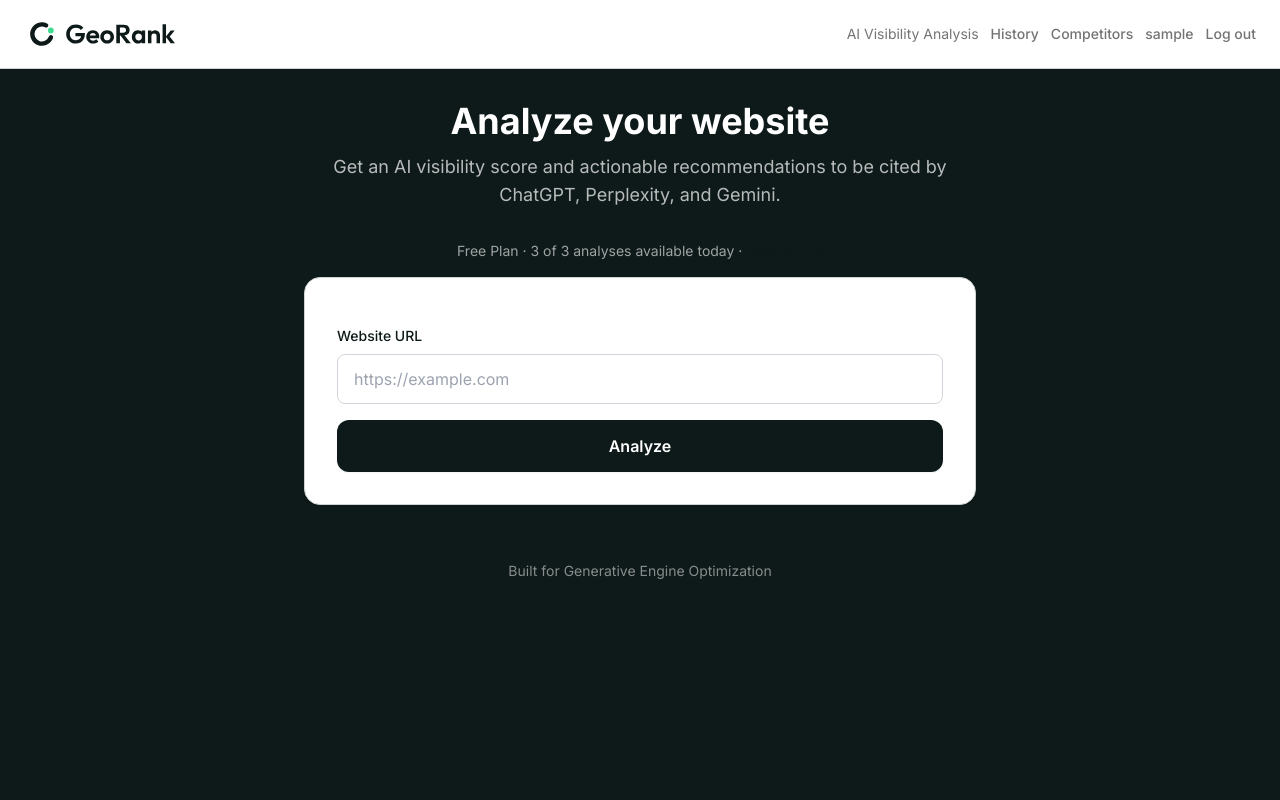
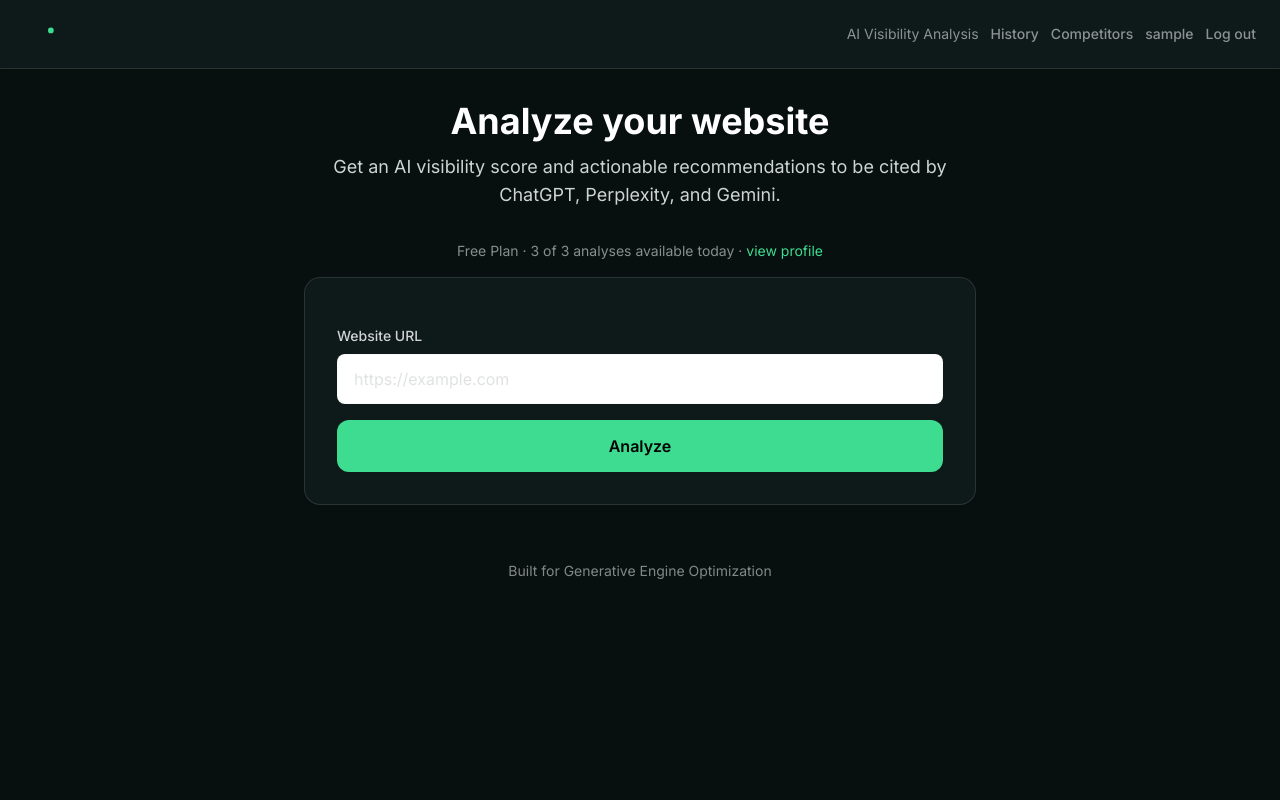
Before and after one commit to Unbot2313/GeoRank, a Django app: page /submit/ in a window 1280 px wide. Run offline with Django 5.2, Linux system fonts and the light colour scheme; the visitor is signed in with stand-in values (Sample User, id 1); data that the repository does not hold is empty; some libraries are stand-ins or nearby versions.

Commit message:
feat: add dark theme tokens

```diff
--- a/accounts/forms.py
+++ b/accounts/forms.py
@@ -13,8 +13,8 @@
 
 
 INPUT_CLASSES = (
-    'w-full px-4 py-3 border border-gray-300 rounded-lg '
-    'focus:ring-2 focus:ring-blue-500 focus:border-transparent '
+    'w-full px-4 py-3 bg-input text-fg placeholder:text-fg-muted border border-line rounded-lg '
+    'focus:ring-2 focus:ring-brand focus:border-transparent '
     'outline-none transition'
 )
 
--- a/accounts/templates/accounts/login.html
+++ b/accounts/templates/accounts/login.html
@@ -5,8 +5,8 @@
 {% block content %}
 <div class="max-w-md mx-auto">
     <div class="text-center mb-8">
-        <h1 class="text-4xl font-bold text-white mb-3">Log in</h1>
-        <p class="text-lg text-white/70">
+        <h1 class="text-4xl font-bold text-fg mb-3">Log in</h1>
+        <p class="text-lg text-fg-secondary">
             Log in to view and create your analyses.
         </p>
     </div>
@@ -51,7 +51,7 @@
                 {% endif %}
             </div>
 
-            <button type="submit" class="w-full bg-brand text-white py-3.5 rounded-xl font-semibold hover:bg-brand-hover active:scale-[0.98] transition-all shadow-sm">
+            <button type="submit" class="w-full bg-brand text-on-brand py-3.5 rounded-xl font-semibold hover:bg-brand-hover active:scale-[0.98] transition-all shadow-sm">
                 Log in
             </button>
         </form>
--- a/accounts/templates/accounts/password_reset_complete.html
+++ b/accounts/templates/accounts/password_reset_complete.html
@@ -20,7 +20,7 @@
         </p>
 
         <a href="{% url 'accounts:login' %}"
-           class="inline-flex justify-center w-full bg-brand text-white py-3.5 rounded-xl font-semibold hover:bg-brand-hover transition">
+           class="inline-flex justify-center w-full bg-brand text-on-brand py-3.5 rounded-xl font-semibold hover:bg-brand-hover transition">
             Log in
         </a>
     </div>
--- a/accounts/templates/accounts/password_reset_confirm.html
+++ b/accounts/templates/accounts/password_reset_confirm.html
@@ -73,7 +73,7 @@
 
             <button
                 type="submit"
-                class="w-full bg-brand text-white py-3.5 rounded-xl font-semibold hover:bg-brand-hover active:scale-[0.98] transition-all shadow-sm"
+                class="w-full bg-brand text-on-brand py-3.5 rounded-xl font-semibold hover:bg-brand-hover active:scale-[0.98] transition-all shadow-sm"
             >
                 Change password
             </button>
@@ -92,7 +92,7 @@
         </p>
 
         <a href="{% url 'accounts:password_reset' %}"
-           class="inline-flex justify-center w-full bg-brand text-white py-3.5 rounded-xl font-semibold hover:bg-brand-hover transition">
+           class="inline-flex justify-center w-full bg-brand text-on-brand py-3.5 rounded-xl font-semibold hover:bg-brand-hover transition">
             Request another link
         </a>
     </div>
--- a/accounts/templates/accounts/password_reset_done.html
+++ b/accounts/templates/accounts/password_reset_done.html
@@ -24,7 +24,7 @@
         </p>
 
         <a href="{% url 'accounts:login' %}"
-           class="inline-flex justify-center w-full bg-brand text-white py-3.5 rounded-xl font-semibold hover:bg-brand-hover transition">
+           class="inline-flex justify-center w-full bg-brand text-on-brand py-3.5 rounded-xl font-semibold hover:bg-brand-hover transition">
             Back to login
         </a>
     </div>
--- a/accounts/templates/accounts/password_reset_form.html
+++ b/accounts/templates/accounts/password_reset_form.html
@@ -50,7 +50,7 @@
 
             <button
                 type="submit"
-                class="w-full bg-brand text-white py-3.5 rounded-xl font-semibold hover:bg-brand-hover active:scale-[0.98] transition-all shadow-sm"
+                class="w-full bg-brand text-on-brand py-3.5 rounded-xl font-semibold hover:bg-brand-hover active:scale-[0.98] transition-all shadow-sm"
             >
                 Send reset link
             </button>
--- a/accounts/templates/accounts/profile.html
+++ b/accounts/templates/accounts/profile.html
@@ -5,11 +5,11 @@
 {% block content %}
 <div class="max-w-2xl mx-auto">
     <div class="mb-8">
-        <h1 class="text-3xl sm:text-4xl font-bold text-white mb-2">
+        <h1 class="text-3xl sm:text-4xl font-bold text-fg mb-2">
             Profile
         </h1>
 
-        <p class="text-white/70">
+        <p class="text-fg-secondary">
             Manage your account and company information.
         </p>
     </div>
@@ -99,7 +99,7 @@
             </div>
 
             <button type="submit"
-                    class="w-full bg-brand text-white py-3.5 rounded-xl font-semibold hover:bg-brand-hover active:scale-[0.98] transition-all shadow-sm">
+                    class="w-full bg-brand text-on-brand py-3.5 rounded-xl font-semibold hover:bg-brand-hover active:scale-[0.98] transition-all shadow-sm">
                 Save changes
             </button>
         </form>
--- a/accounts/templates/accounts/register.html
+++ b/accounts/templates/accounts/register.html
@@ -5,8 +5,8 @@
 {% block content %}
 <div class="max-w-md mx-auto">
     <div class="text-center mb-8">
-        <h1 class="text-4xl font-bold text-white mb-3">Create your account</h1>
-        <p class="text-lg text-white/70">
+        <h1 class="text-4xl font-bold text-fg mb-3">Create your account</h1>
+        <p class="text-lg text-fg-secondary">
             Sign up to analyze your sites and save your history.
         </p>
     </div>
@@ -64,7 +64,7 @@
                 {% endif %}
             </div>
 
-            <button type="submit" class="w-full bg-brand text-white py-3.5 rounded-xl font-semibold hover:bg-brand-hover active:scale-[0.98] transition-all shadow-sm">
+            <button type="submit" class="w-full bg-brand text-on-brand py-3.5 rounded-xl font-semibold hover:bg-brand-hover active:scale-[0.98] transition-all shadow-sm">
                 Create account
             </button>
         </form>
--- a/analysis/forms.py
+++ b/analysis/forms.py
@@ -35,8 +35,8 @@
         widget=forms.TextInput(attrs={
             'placeholder': 'https://example.com',
             'class': (
-                'w-full px-4 py-3 border border-gray-300 rounded-lg '
-                'focus:ring-2 focus:ring-blue-500 focus:border-transparent '
+                'w-full px-4 py-3 bg-input text-fg placeholder:text-fg-muted border border-line rounded-lg '
+                'focus:ring-2 focus:ring-brand focus:border-transparent '
                 'outline-none transition'
             ),
         }),
@@ -55,8 +55,8 @@
         widget=forms.TextInput(attrs={
             'placeholder': 'Competitor name (optional)',
             'class': (
-                'w-full px-4 py-3 border border-gray-300 rounded-lg '
-                'focus:ring-2 focus:ring-blue-500 focus:border-transparent '
+                'w-full px-4 py-3 bg-input text-fg placeholder:text-fg-muted border border-line rounded-lg '
+                'focus:ring-2 focus:ring-brand focus:border-transparent '
                 'outline-none transition'
             ),
         }),
@@ -66,8 +66,8 @@
         widget=forms.TextInput(attrs={
             'placeholder': 'https://competitor.com',
             'class': (
-                'w-full px-4 py-3 border border-gray-300 rounded-lg '
-                'focus:ring-2 focus:ring-blue-500 focus:border-transparent '
+                'w-full px-4 py-3 bg-input text-fg placeholder:text-fg-muted border border-line rounded-lg '
+                'focus:ring-2 focus:ring-brand focus:border-transparent '
                 'outline-none transition'
             ),
         }),
--- a/analysis/templates/analysis/comparison.html
+++ b/analysis/templates/analysis/comparison.html
@@ -16,7 +16,7 @@
             <div class="flex items-center gap-4 p-4 rounded-xl
                 {% if row.is_own %}bg-brand-light border border-line-hover{% else %}bg-line/30{% endif %}">
                 <span class="inline-flex items-center justify-center w-8 h-8 rounded-full text-sm font-bold flex-shrink-0
-                    {% if row.is_own %}bg-brand text-white{% else %}bg-line text-fg-secondary{% endif %}">
+                    {% if row.is_own %}bg-brand text-on-brand{% else %}bg-line text-fg-secondary{% endif %}">
                     {{ forloop.counter }}
                 </span>
                 <div class="min-w-0 flex-1">
--- a/analysis/templates/analysis/history.html
+++ b/analysis/templates/analysis/history.html
@@ -4,8 +4,8 @@
 
 {% block content %}
 <div class="mb-8">
-    <h1 class="text-3xl sm:text-4xl font-bold text-white mb-2">Your history</h1>
-    <p class="text-white/70">All the analyses you've run.</p>
+    <h1 class="text-3xl sm:text-4xl font-bold text-fg mb-2">Your history</h1>
+    <p class="text-fg-secondary">All the analyses you've run.</p>
 </div>
 
 <div class="space-y-3">
--- a/analysis/templates/analysis/result.html
+++ b/analysis/templates/analysis/result.html
@@ -38,7 +38,7 @@
         <div class="space-y-3">
             {% for rec in general_recommendations %}
             <div class="flex items-start gap-4 p-4 bg-line/30 rounded-xl">
-                <span class="inline-flex items-center justify-center w-8 h-8 rounded-full text-white text-sm font-bold flex-shrink-0
+                <span class="inline-flex items-center justify-center w-8 h-8 rounded-full text-on-brand text-sm font-bold flex-shrink-0
                     {% if rec.priority == 1 %}bg-danger{% elif rec.priority == 2 %}bg-warning{% else %}bg-fg-muted{% endif %}">
                     {{ rec.priority }}
                 </span>
@@ -60,7 +60,7 @@
         <div class="space-y-3">
             {% for rec in sector_recommendations %}
             <div class="flex items-start gap-4 p-4 bg-brand-light rounded-xl">
-                <span class="inline-flex items-center justify-center w-8 h-8 rounded-full text-white text-sm font-bold flex-shrink-0
+                <span class="inline-flex items-center justify-center w-8 h-8 rounded-full text-on-brand text-sm font-bold flex-shrink-0
                     {% if rec.priority == 1 %}bg-danger{% elif rec.priority == 2 %}bg-warning{% else %}bg-fg-muted{% endif %}">
                     {{ rec.priority }}
                 </span>
@@ -98,7 +98,7 @@
 
     {% if analysis.status == 'completed' %}
     <a href="{% url 'reports:export_pdf' analysis.pk %}"
-       class="inline-flex items-center bg-brand text-white px-4 py-2 rounded-lg font-medium hover:bg-brand-hover transition">
+       class="inline-flex items-center bg-brand text-on-brand px-4 py-2 rounded-lg font-medium hover:bg-brand-hover transition">
         Download PDF
     </a>
 
--- a/analysis/templates/analysis/score_history.html
+++ b/analysis/templates/analysis/score_history.html
@@ -6,11 +6,11 @@
 <div class="space-y-6">
 
     <div>
-        <h1 class="text-3xl sm:text-4xl font-bold text-white mb-2">
+        <h1 class="text-3xl sm:text-4xl font-bold text-fg mb-2">
             Score history
         </h1>
 
-        <p class="text-white/70">
+        <p class="text-fg-secondary">
             Track how this website's GEO scores change over time.
         </p>
     </div>
--- a/analysis/templates/analysis/submit.html
+++ b/analysis/templates/analysis/submit.html
@@ -5,14 +5,14 @@
 {% block content %}
 <div class="max-w-2xl mx-auto">
     <div class="text-center mb-8">
-        <h1 class="text-3xl sm:text-4xl font-bold text-white mb-3">Analyze your website</h1>
-        <p class="text-base sm:text-lg text-white/70">
+        <h1 class="text-3xl sm:text-4xl font-bold text-fg mb-3">Analyze your website</h1>
+        <p class="text-base sm:text-lg text-fg-secondary">
             Get an AI visibility score and actionable recommendations to be cited by ChatGPT, Perplexity, and Gemini.
         </p>
     </div>
 
     {% if profile.plan_type == 'free' %}
-    <p class="text-center text-sm text-white/60 mb-4">
+    <p class="text-center text-sm text-fg-muted mb-4">
         Free Plan &middot; {{ profile.remaining_today }} of {{ profile.FREE_DAILY_LIMIT }} analyses available today
         &middot; <a href="{% url 'accounts:profile' %}" class="text-brand hover:underline">view profile</a>
     </p>
@@ -35,7 +35,7 @@
             </div>
             <button type="submit"
                 {% if profile.plan_type == 'free' and not profile.can_run_analysis %}disabled{% endif %}
-                class="w-full bg-brand text-white py-3.5 rounded-xl font-semibold hover:bg-brand-hover active:scale-[0.98] transition-all shadow-sm disabled:opacity-50 disabled:cursor-not-allowed disabled:active:scale-100">
+                class="w-full bg-brand text-on-brand py-3.5 rounded-xl font-semibold hover:bg-brand-hover active:scale-[0.98] transition-all shadow-sm disabled:opacity-50 disabled:cursor-not-allowed disabled:active:scale-100">
                 Analyze
             </button>
         </form>
--- a/static/css/tokens.css
+++ b/static/css/tokens.css
@@ -3,57 +3,64 @@
        BRAND COLORS
        ========================= */
 
-    --color-primary: #0E1A19;         /* Dark Green — pares con texto blanco en los botones existentes */
-    --color-primary-hover: #070F0F;   /* Very Dark Green — hover más oscuro */
-    --color-primary-light: #97DDBC;   /* Mint Green — fondos suaves de badges, va con texto oscuro */
+    --color-primary: #3DDC91;         /* Green — botones principales y links */
+    --color-primary-hover: #97DDBC;   /* Mint Green — hover más claro */
+    --color-primary-light: rgba(61, 220, 145, 0.12);  /* Green al 12% — fondos resaltados y badges */
+    --color-on-primary: #070F0F;      /* Very Dark Green — texto sobre el verde (blanco sobre verde no pasa contraste) */
 
     /* =========================
        SCORE COLORS
        ========================= */
 
     --color-visibility: #3DDC91;      /* Green — métrica protagonista */
-    --color-readability: #0E1A19;     /* Dark Green */
-    --color-citability: #070F0F;      /* Very Dark Green */
+    --color-readability: #97DDBC;     /* Mint Green */
+    --color-citability: #D0D3D3;      /* Light Gray */
 
     /* =========================
        SEMANTIC COLORS
        ========================= */
 
-    --color-success: #0E1A19;
-    --color-success-bg: #97DDBC;
+    --color-success: #3DDC91;
+    --color-success-bg: rgba(61, 220, 145, 0.12);
 
-    --color-warning: #0E1A19;
-    --color-warning-bg: #D0D3D3;
+    --color-warning: #D0D3D3;
+    --color-warning-bg: rgba(208, 211, 211, 0.08);
 
-    --color-danger: #070F0F;
-    --color-danger-bg: #D0D3D3;
+    --color-danger: #FF8A8A;          /* Soft Red — color funcional solo para errores */
+    --color-danger-bg: rgba(255, 138, 138, 0.10);
 
-    --color-info: #0E1A19;
-    --color-info-bg: #D0D3D3;
+    --color-info: #D0D3D3;
+    --color-info-bg: rgba(208, 211, 211, 0.08);
 
     /* Bordes semánticos */
-    --color-success-border: #3DDC91;
-    --color-warning-border: #97DDBC;
-    --color-danger-border: #0E1A19;
+    --color-success-border: rgba(61, 220, 145, 0.35);
+    --color-warning-border: rgba(208, 211, 211, 0.25);
+    --color-danger-border: rgba(255, 138, 138, 0.35);
 
     /* Fondos suaves de las tarjetas de score */
-    --color-visibility-bg: #97DDBC;
-    --color-readability-bg: #D0D3D3;
-    --color-citability-bg: #FFFFFF;
+    --color-visibility-bg: rgba(61, 220, 145, 0.12);
+    --color-readability-bg: rgba(151, 221, 188, 0.10);
+    --color-citability-bg: rgba(208, 211, 211, 0.08);
 
     /* =========================
        NEUTRAL COLORS
        ========================= */
 
-    --color-background: #0E1A19;      /* Dark Green — lienzo de la página, detrás de las tarjetas blancas */
-    --color-surface: #FFFFFF;         /* Las tarjetas se quedan blancas: contraste limpio sobre el fondo oscuro */
+    --color-background: #070F0F;      /* Very Dark Green — lienzo de la página */
+    --color-nav-background: #070F0F;  /* Very Dark Green — topbar, separado por un borde */
+    --color-surface: #0E1A19;         /* Dark Green — tarjetas, un tono más claro que el fondo */
+    --color-input-background: #070F0F; /* Very Dark Green — campos hundidos dentro de las tarjetas */
 
-    --color-text-primary: #000000;
-    --color-text-secondary: #0E1A19;
-    --color-text-muted: rgba(0, 0, 0, 0.55);  /* para texto DENTRO de tarjetas blancas */
+    --color-text-primary: #FFFFFF;
+    --color-text-secondary: #D0D3D3;
+    --color-text-muted: rgba(208, 211, 211, 0.65);
 
-    --color-border: #D0D3D3;
-    --color-border-hover: #97DDBC;
+    --color-border: rgba(208, 211, 211, 0.14);
+    --color-border-hover: rgba(151, 221, 188, 0.5);
+
+    /* Capas translúcidas para hover y elementos activos sobre fondos oscuros */
+    --color-overlay: rgba(208, 211, 211, 0.06);
+    --color-overlay-strong: rgba(208, 211, 211, 0.10);
 
     /* =========================
        TYPOGRAPHY
```
Also changed, not shown: analysis/templates/analysis/competitors.html (+4 -4 lines).
